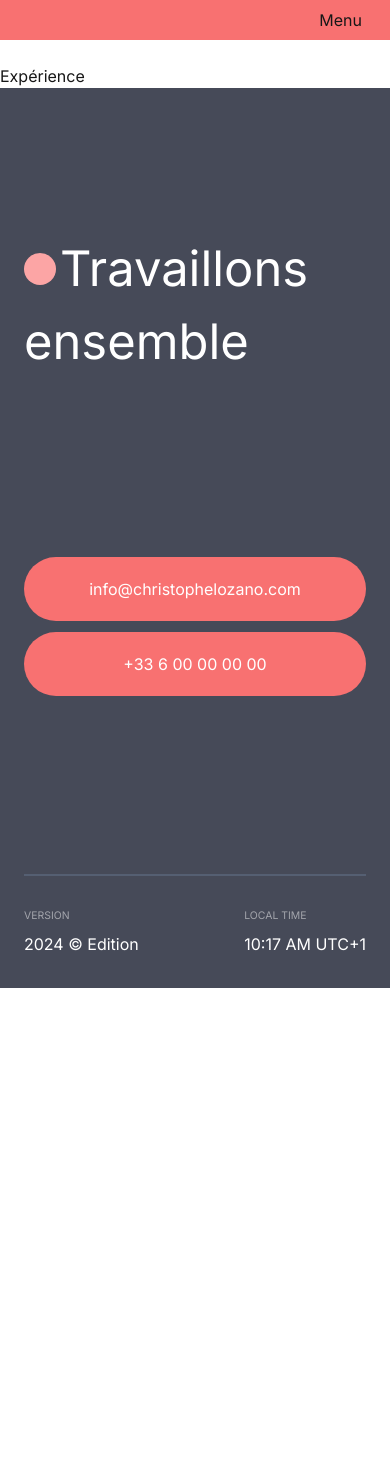
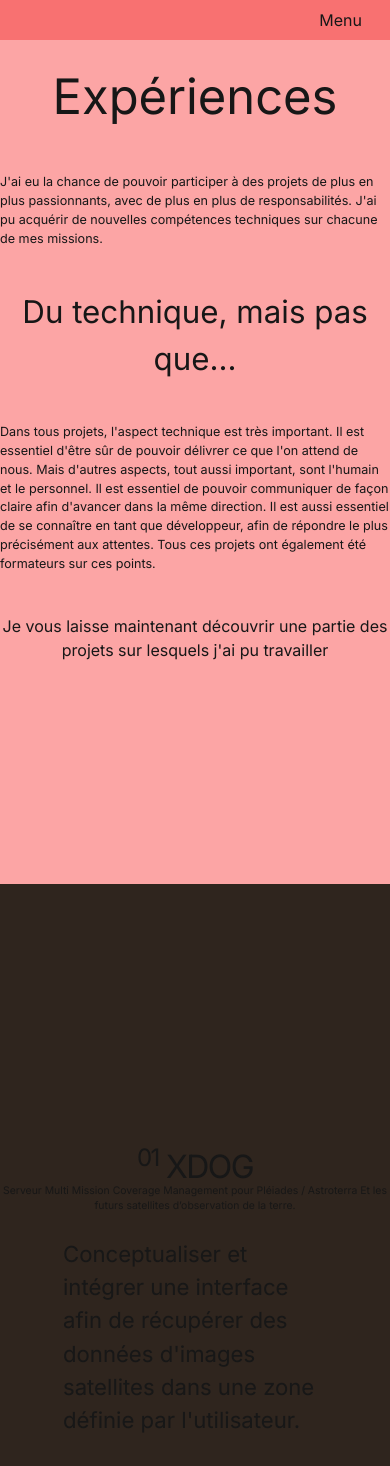
Before and after one commit to Kittoff/portfolio-v2, a Next.js app: page /experience in a window 390 px wide. Shown: the top 1466 px of the page. Before the commit the page ends 988 px from the top, so only its background shows below. Built offline with nearby package versions, Linux system fonts and the light colour scheme.

Commit message:
experiences

```diff
--- a/src/app/experience/page.jsx
+++ b/src/app/experience/page.jsx
@@ -1,7 +1,27 @@
-import React from "react";
+import Experiences from "@/components/experiences/Experiences";
 
 const page = () => {
-  return <div>Expérience</div>;
+  return (
+    <div className="">
+      <div className="flex  flex-col items-center gap-10 h-screen bg-red-300 text-center">
+
+    <h2 className="text-step_h_0 pt-5">Expériences</h2>
+    <p className="text-left text-step_p_0  max-w-[800px]">
+      J'ai eu la chance de pouvoir participer à des projets de plus en plus passionnants, avec de plus en plus de responsabilités.
+    J'ai pu acquérir de nouvelles compétences techniques sur chacune de mes missions.
+    </p>
+    <h3 className="text-step_h__2">Du technique, mais pas que...</h3>
+    <p className="text-left text-step_p_0 max-w-[800px]">Dans tous projets, l'aspect technique est très important. Il est essentiel d'être sûr de pouvoir délivrer ce que l'on attend de nous. Mais d'autres aspects, tout aussi important, sont l'humain et le personnel.
+      Il est essentiel de pouvoir communiquer de façon claire afin d'avancer dans la même direction.
+      Il est aussi essentiel de se connaître en tant que développeur, afin de répondre le plus précisément aux attentes.
+      Tous ces projets ont également été formateurs sur ces points.
+    </p>
+    <p>Je vous laisse maintenant découvrir une partie des projets sur lesquels j'ai pu travailler</p>
+      </div>
+
+    <Experiences/>
+    </div>
+  )
 };
 
 export default page;
--- a/src/app/layout.jsx
+++ b/src/app/layout.jsx
@@ -36,7 +36,7 @@ export const metadata = {
 export default function RootLayout({ children }) {
   return (
     <html lang="en" className={`${melodrama.variable}`}>
-      <body className={`${inter.className} antialiased`}>
+      <body className={`${inter.className} antialiased bg-[#FAFAFA]`}>
         <Menu />
         <SmoothScrolling>{children}</SmoothScrolling>
         <Footer />
--- /dev/null
+++ b/src/components/experiences/Experiences.jsx
@@ -0,0 +1,75 @@
+import React from 'react';
+
+const ContentSection = ({ bgColor, offset, imgSrc, title, text, id,subtitle }) => (
+  <div className={`h-screen sticky top-0 flex flex-col  content-center justify-center items-center ${bgColor}`} style={{ top: offset }}>
+    {/* <img className="w-[160%] justify-self-end" src={imgSrc} alt={title} /> */}
+    <h2 className="text-[clamp(2rem,6vw,5rem)] uppercase leading-none font-normal tracking-tighter max-w-[500px]">
+      <sup>{id}</sup> {title}
+    </h2>
+    <h4 className='text-center text-step_p__1' >{subtitle}</h4>
+    <p className="w-4/5 text-left text-step_p_3 leading-normal p-6 backface-hidden">
+      {text}
+    </p>
+  </div>
+);
+
+const Experience = () => {
+  const sections = [
+    {
+      bgColor: "bg-[#2f251e]",
+      id:"01",
+      offset: "0rem",
+      imgSrc: "img/1.png",
+      title: "XDog",
+      subtitle:"Serveur Multi Mission Coverage Management pour Pléiades / Astroterra Et les futurs satellites d’observation de la terre.",
+      text: "Conceptualiser et intégrer une interface afin de récupérer des données d'images satellites dans une zone définie par l'utilisateur."
+    },
+    {
+      bgColor: "bg-[#43392f]",
+      id:"02",
+      offset: "2rem",
+      imgSrc: "img/2.png",
+      title: "Walk",
+      subtitle:"gestion de maintenance moteur Safran",
+      text: "Conceptualiser et intégrer un outil de maintenance de moteurs d'avions à destination des techniciens."
+    },
+    {
+      bgColor: "bg-[#2f251e]",
+      id:"03",
+      offset: "4rem",
+      imgSrc: "img/3.png",
+      title: "MyCM",
+      subtitle:"Gestion humaine",
+      text: "Une grande entreprise a besoin d'outil afin de gérer au mieux les relations humaines entre collaborateurs. je me suis occupé de l'intégration de la logique métier à destination des services RH."
+    },
+    {
+      bgColor: "bg-[#43392f]",
+      id:"04",
+      offset: "6rem",
+      imgSrc: "img/4.png",
+      title: "Skywise",
+      subtitle:"gestion de flote aéronautique",
+      text: "Intégration de nouvelles interfaces à partie de maquettes UI/UX à destination des compagnie aériennes afin de gérer au mieux la maintenance de leurs avions."
+    },
+    {
+      bgColor: "bg-[#2f251e]",
+      id:"05",
+      offset: "8rem",
+      imgSrc: "img/5.png",
+      title: "Mars2020",
+      subtitle:"interface utilisateur pour mission Perseverance sur Mars",
+      text: "Implémentation de nouvelles interfaces à destination des scientifiques du CNES et de la NASA afin d'envoyer des ordres de missions au robot Perseverance, présent sur Mars."
+    }
+  ];
+
+  return (
+    <div className="wrap bg-red-300">
+      {sections.map((section, index) => (
+
+        <ContentSection key={index} {...section} />
+      ))}
+    </div>
+  );
+};
+
+export default Experience;
--- a/src/components/header/Menu.jsx
+++ b/src/components/header/Menu.jsx
@@ -49,7 +49,7 @@ const Menu = () => {
     }
   }, [isOpen]);
   return (
-    <div ref={container} className="mb-6 bg-red-400 px-5 py-2 text-right">
+    <div ref={container} className=" bg-red-400 px-5 py-2 text-right">
       <div>
         <span onClick={toggleMenu} className="cursor-pointer p-2">
           Menu
```
